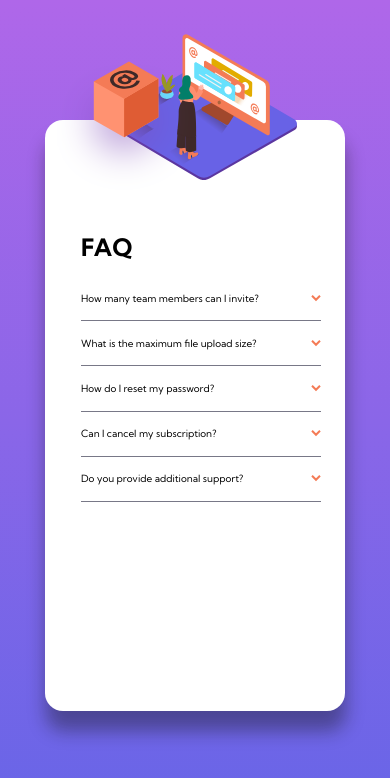
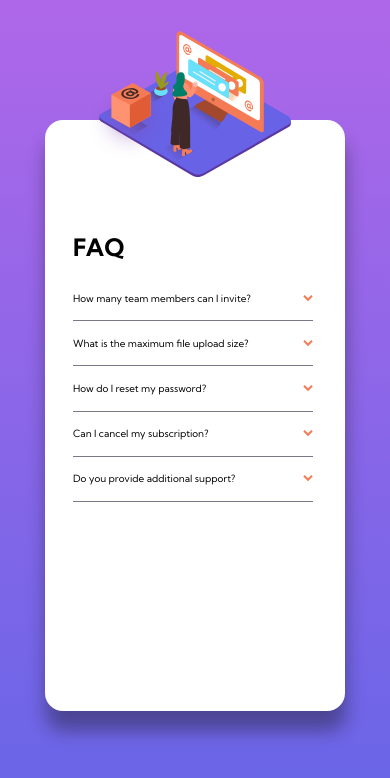
Before and after one commit to DanishOnGit/accordion-card-challenge, a plain HTML site: page index.html in a window 390 px wide. Drawn offline with Linux system fonts and the light colour scheme.

Commit message:
style: box position fixed

```diff
--- a/style.css
+++ b/style.css
@@ -189,14 +189,16 @@ h5{
     }
     .woman{
         position: absolute;
-        top: -7rem;
-        left: 5rem;
+        top: -2.8rem;
+        left: 4.5rem;
         width: 16rem;
     }
     .box{
         position: relative;
-        top: -5rem;
-        left: 1rem;
+        top: -3.2rem;
+        left: 3.7rem;
+        height: 6.5rem;
+        width: 7rem;
     }
     .cardText{
         margin-top: 5rem;
```
